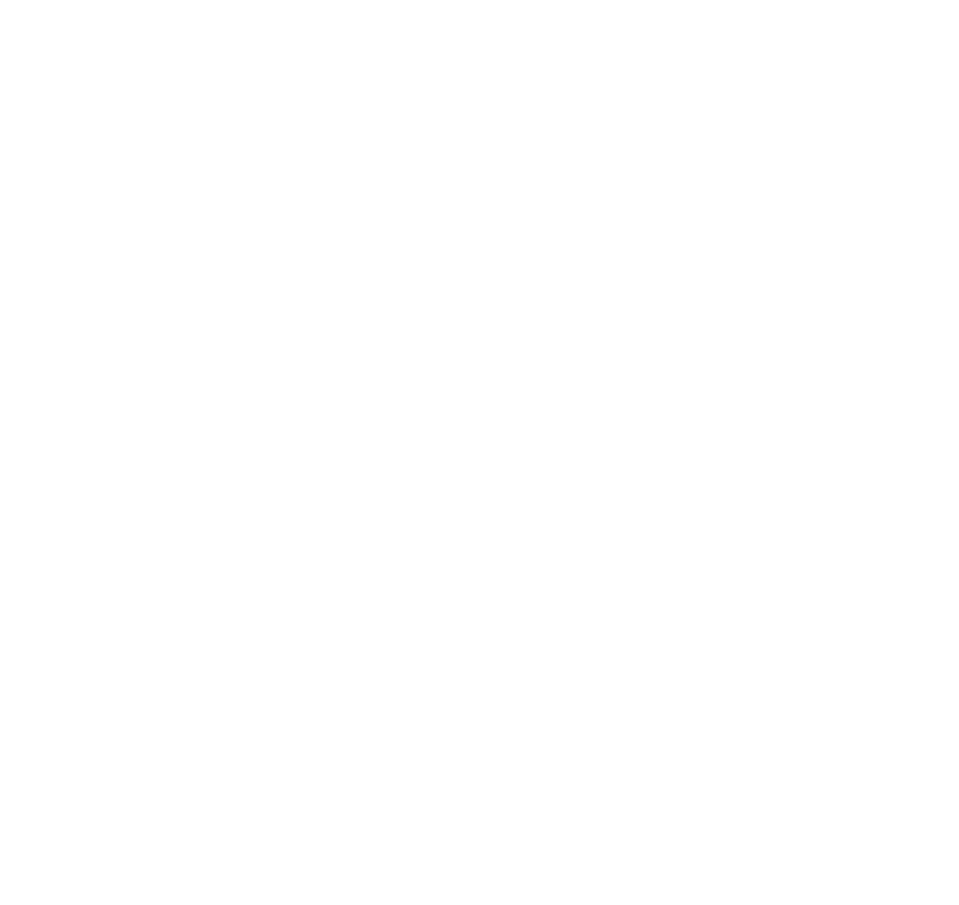
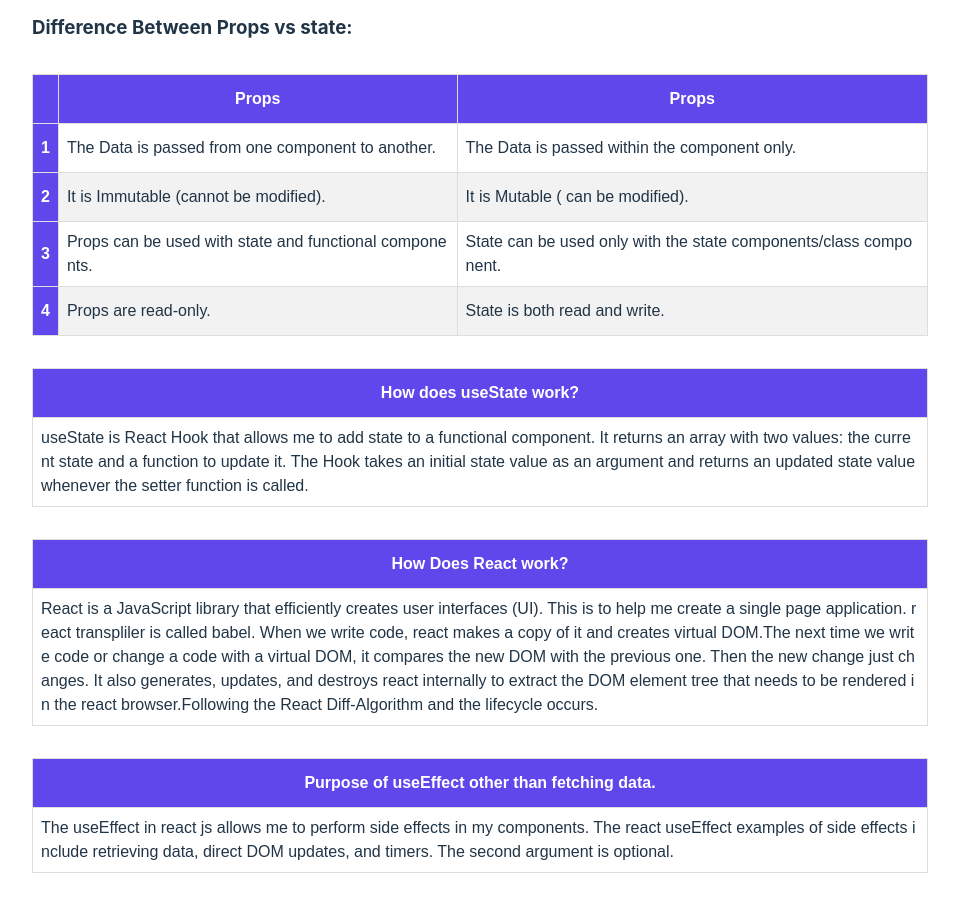
Before and after one commit to MafujulHaquePlabon/knowledge-cafe, a React (Vite) app: page / in a window 1280 px wide. Shown: the part 3200-4105 px from the top of the page, without its empty margins (160-1119 px from the left). Before the commit the page ends 3214 px from the top, so only its background shows below. Built offline with nearby package versions, Linux system fonts and the light colour scheme.

Commit message:
blog question&answer section added

```diff
--- a/src/App.jsx
+++ b/src/App.jsx
@@ -1,5 +1,6 @@
 import { useState } from 'react'
 import './App.css'
+import BlogQA from './components/BlogQA/BlogQA'
 import Blogs from './components/Blogs/Blogs'
 import Header from './components/Header/Header'
 
@@ -10,6 +11,7 @@
     <div className="App">
     <Header></Header>
     <Blogs></Blogs>
+    <BlogQA></BlogQA>
     </div>
   )
 }
--- /dev/null
+++ b/src/components/BlogQA/BlogQA.css
@@ -0,0 +1,43 @@
+.blogsQA-parent{
+    width: 70vw;
+    margin-left: 15vw;
+   margin-right: 15vw;
+}
+@media screen and (max-width:768px){
+    .blogsQA-parent {
+        width: 90vw;
+        margin-left: 5vw;
+       margin-right: 5vw;
+    }
+}
+#customers {
+    font-family: Arial, Helvetica, sans-serif;
+    border-collapse: collapse;
+    width: 100%;
+    margin: 2rem 0;
+  }
+
+  #customers td, #customers th {
+    border: 1px solid #ddd;
+    padding: 8px;
+  }
+
+  #customers tr:nth-child(even){background-color: #f2f2f2;}
+
+  #customers tr:hover {background-color: #ddd;}
+
+  #customers th {
+    padding-top: 12px;
+    padding-bottom: 12px;
+    text-align: left;
+    background-color:
+    #6047EC;
+    color: white;
+  }
+  #customers tr th,td{
+      inline-size: 1/4;
+      word-break: break-all;
+  }
+  #customers tr th{
+    text-align: center;
+  }
--- /dev/null
+++ b/src/components/BlogQA/BlogQA.jsx
@@ -0,0 +1,81 @@
+import React from "react";
+import "./BlogQA.css";
+const BlogQA = () => {
+  return (
+    <div className="blogsQA-parent">
+      <h3 class="mt-4">
+        Difference Between Props vs state:
+      </h3>
+      <table id="customers">
+        <thead>
+          <tr>
+            <th class="bg-none"></th>
+            <th>Props</th>
+            <th>Props</th>
+          </tr>
+        </thead>
+        <tbody>
+          <tr>
+            <th>1</th>
+            <td>The Data is passed from one component to another.</td>
+            <td>The Data is passed within the component only.</td>
+          </tr>
+          <tr>
+            <th>2</th>
+            <td>It is Immutable (cannot be modified).</td>
+            <td>It is Mutable ( can be modified).</td>
+          </tr>
+          <tr>
+            <th>3</th>
+            <td>Props can be used with state and functional components.</td>
+            <td>State can be used only with the state components/class component.</td>
+          </tr>
+          <tr>
+            <th>4</th>
+            <td>Props are read-only.</td>
+            <td>State is both read and write.</td>
+          </tr>
+        </tbody>
+      </table>
+
+      <table id="customers">
+        <thead>
+            <tr>
+                <th>How does useState work?</th>
+              </tr>
+        </thead>
+        <tbody>
+            <tr>
+                <td>useState is React Hook that allows me to add state to a functional component. It returns an array with two values: the current state and a function to update it. The Hook takes an initial state value as an argument and returns an updated state value whenever the setter function is called.</td>
+              </tr>
+        </tbody>
+      </table>
+      <table id="customers">
+        <thead>
+            <tr>
+                <th>How Does React work?</th>
+              </tr>
+        </thead>
+        <tbody>
+            <tr>
+                <td>React is a JavaScript library that efficiently creates user interfaces (UI). This is to help me create a single page application. react transpliler is called babel. When we write code, react makes a copy of it and creates virtual DOM.The next time we write code or change a code with a virtual DOM, it compares the new DOM with the previous one. Then the new change just changes. It also generates, updates, and destroys react internally to extract the DOM element tree that needs to be rendered in the react browser.Following the React Diff-Algorithm and the lifecycle occurs.</td>
+              </tr>
+        </tbody>
+      </table>
+      <table id="customers">
+        <thead>
+            <tr>
+                <th>Purpose of useEffect other than fetching data.</th>
+              </tr>
+        </thead>
+        <tbody>
+            <tr>
+                <td>The useEffect in react js allows me to perform side effects in my components. The react useEffect examples of side effects include retrieving data, direct DOM updates, and timers. The second argument is optional.</td>
+              </tr>
+        </tbody>
+      </table>
+    </div>
+  );
+};
+
+export default BlogQA;
```
